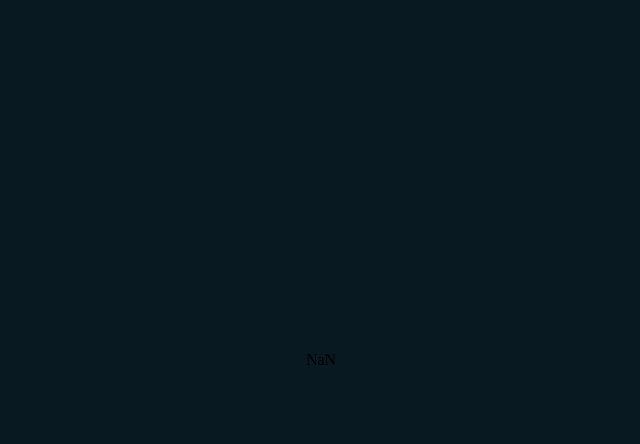
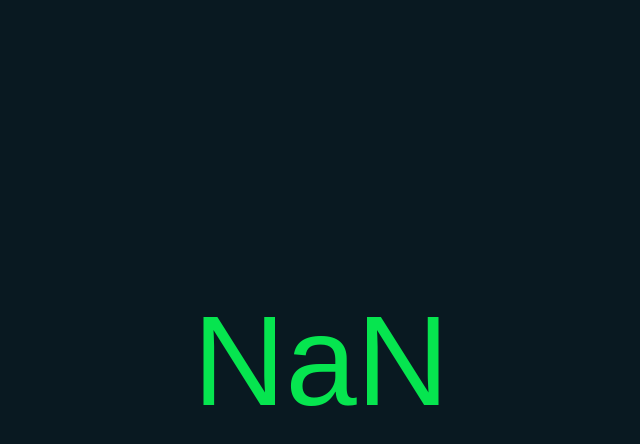
Before and after one commit to pedrorivald/raiz-quadrada, a plain HTML site: page index.html in a window 1280 px wide. Both pictures are taken after typing "Sample", "Sample" into the empty fields and a click on the button "Go". Shown: the whole page, without its empty margins (319-959 px from the left). Drawn offline with Linux system fonts and the light colour scheme.

Commit message:
Animacao no resultado

```diff
--- a/style.css
+++ b/style.css
@@ -70,6 +70,37 @@ body{
 	opacity: 0.7;
 }
 
+/*.res{
+	position: absolute;
+	margin-top: -70%;
+	margin-left: 60%;
+	transform: translateX(50%);
+	display: none;
+	transition: trasform 3s;
+}
+*/
+.res span{
+	color: #06E54F;
+	font-size: 10vw;
+	font-family: sans-serif;
+}
+
+
+.res{
+	position: absolute;
+	margin-left: 50%;
+	transform: translate(50%,-50%);
+  animation-name: example;
+  animation-duration: 2s;
+  animation-fill-mode: forwards;
+  display: none;
+}
+
+@keyframes example {
+  from {right: -35vw;}
+  to {right: 0px;}
+}
+
 .btn{
 	position: absolute;
 	left: 50%;
```
